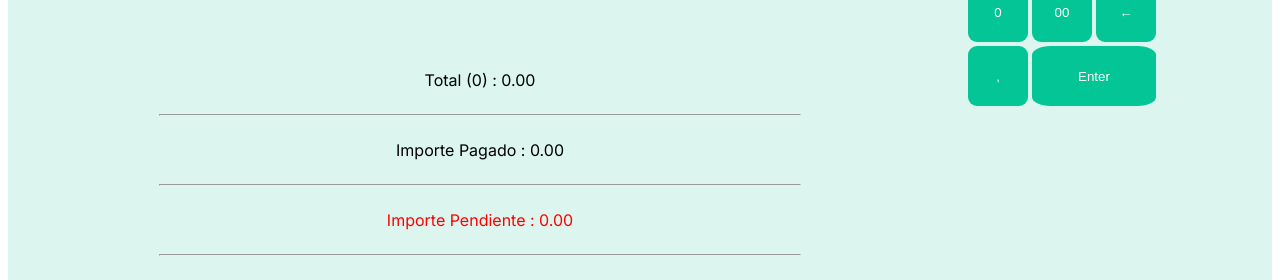
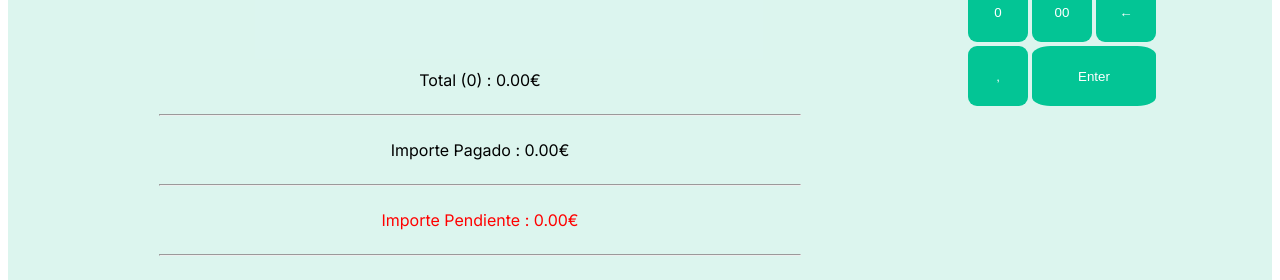
Before and after one commit to AgoladaMartin/Till-App, a Next.js app in the folder till-app/: page / in a window 1280 px wide. Shown: the part 450-730 px from the top of the page. Built offline with nearby package versions, Linux system fonts and the light colour scheme.

Commit message:
creado componente Cash para mostrar en el modal cuando se escoja la opción de efectivo
añadido el caracter € en todos los sitios donde se muestran cantidades

```diff
--- /dev/null
+++ b/till-app/app/components/Cash.jsx
@@ -0,0 +1,19 @@
+import React from 'react'
+
+const Cash = (props) => {
+//Accedemos a las propiedades que queremos mostrar en el modal
+const {productList, paidAmount, remainingAmount, amount} = props
+  return (
+    <div id='total'>
+<p>Total ({productList.length}) : {amount}€
+</p>
+  <hr style={{width:"50%"}}></hr>
+<p>Importe Pagado :  {paidAmount}€</p>
+<hr style={{width:"50%"}}></hr>
+<p style={{color:"red"}}>{remainingAmount >= 0 ? 'Importe Pendiente :' : 'Importe a devolver :'} {remainingAmount}€</p>
+<hr style={{width:"50%"}}></hr>
+</div>
+  )
+}
+
+export default Cash
--- a/till-app/app/components/Modal.jsx
+++ b/till-app/app/components/Modal.jsx
@@ -5,6 +5,7 @@ import Modal from '@mui/material/Modal';
 import { React, useState } from 'react';
 import Link from 'next/link'
 import useStore from '../store/store';
+import Cash from './Cash';
 
 
 
@@ -15,7 +16,7 @@ const style = {
   top: '50%',
   left: '50%',
   transform: 'translate(-50%, -50%)',
-  width: 400,
+  width: 600,
   bgcolor: 'background.paper',
   border: '2px solid #000',
   boxShadow: 24,
@@ -47,15 +48,6 @@ const finish = () => {
 
 //Accedemos a las propiedades que queremos mostrar en el modal
 const {productList, paidAmount, remainingAmount, amount} = props
-const cashPayment = <div id='total'>
-<p>Total ({productList.length}) : {amount}
-</p>
-  <hr style={{width:"200px"}}></hr>
-<p>Importe Pagado :  {paidAmount}</p>
-<hr style={{width:"200px"}}></hr>
-<p style={{color:"red"}}>{remainingAmount >= 0 ? 'Importe Pendiente :' : 'Importe a devolver :'} {remainingAmount}</p>
-<hr style={{width:"200px"}}></hr>
-</div>
 
   return (
     <div>
@@ -65,8 +57,8 @@ const cashPayment = <div id='total'>
         aria-describedby="modal-modal-description"
       >
         <Box sx={style}>
-      {cashPayment}
-      <Link id='back-link' href={'/'} ><Button onClick={finish}>Aceptar</Button></Link>
+      <Cash  productList={productList} amount={amount} paidAmount={paidAmount} remainingAmount={remainingAmount}></Cash>
+      <div style={{display:'flex', justifyContent:'flex-end'}} ><Link id='back-link' href={'/'} ><Button onClick={finish}>Aceptar</Button></Link></div>
         </Box>
       </Modal>
     </div>
--- a/till-app/app/components/PayOptions.jsx
+++ b/till-app/app/components/PayOptions.jsx
@@ -5,7 +5,7 @@ import './payOptions.css'
 
 
 const PayOptions = (props) => {
-  const {cash,setCash,card,setCard}=props
+  const {setCash,setCard}=props
   const selectPaymentMode = (mode) =>{
     if (mode === 'cash') {setCash(true)}
     else setCard(true)
--- a/till-app/app/components/Products.jsx
+++ b/till-app/app/components/Products.jsx
@@ -36,7 +36,7 @@ const Products = () => {
       >
         <TableCell align="left">{product.code}</TableCell>
         <TableCell align="center">{product.description}</TableCell>
-        <TableCell align="right">{product.price}</TableCell>
+        <TableCell align="right">{product.price}€</TableCell>
       </TableRow>
     )) : ''}
       </TableBody>
--- a/till-app/app/components/Total.jsx
+++ b/till-app/app/components/Total.jsx
@@ -33,12 +33,12 @@ const Total = () => {
 
   return (
     <div id='total'>
-    <p>Total ({productList.length}) : {amount}
+    <p>Total ({productList.length}) : {amount}€
     </p>
       <hr></hr>
-    <p>Importe Pagado :  {paidAmount}</p>
+    <p>Importe Pagado :  {paidAmount}€</p>
     <hr></hr>
-    <p style={{color:"red"}}>{(remainingAmount >= 0 || amount === 0) ? 'Importe Pendiente :' : 'Importe a devolver :'} {remainingAmount}</p>
+    <p style={{color:"red"}}>{(remainingAmount >= 0 || amount === 0) ? 'Importe Pendiente :' : 'Importe a devolver :'} {remainingAmount}€</p>
     <hr></hr>
     <BasicModal opened={opened} productList={productList} amount={amount} paidAmount={paidAmount} remainingAmount={remainingAmount}></BasicModal>
     </div>
```
